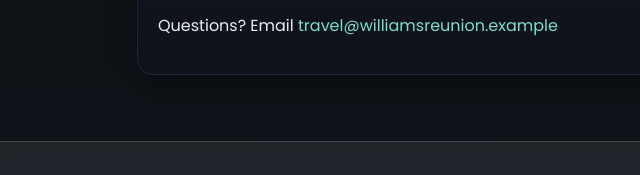
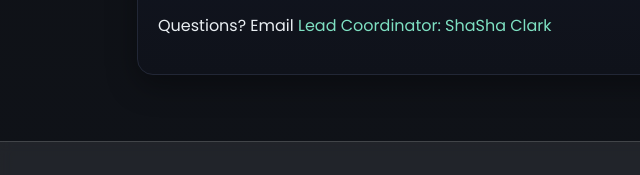
Before and after one commit to brazygryl-cell/FamilyReunion2026.github.io, a website: page lodging-travel.html in a window 1280 px wide. Shown: the part 1132-1307 px from the top of the page, 0-640 px from the left. Drawn offline with nearby package versions, Linux system fonts and the light colour scheme.

Commit message:
Update lodging-travel.html

```diff
--- a/lodging-travel.html
+++ b/lodging-travel.html
@@ -145,7 +145,7 @@
         <li>🚐 Book private vans early for large family groups.</li>
       </ul>
 
-      <p>Questions? Email <a href="mailto:travel@williamsreunion.example?subject=Travel%20Assistance%20Request">travel@williamsreunion.example</a></p>
+      <p>Questions? Email <a href="mailto:familyreunionwilliams2026@gmail.com">Lead Coordinator: ShaSha Clark</a></p>
     </div>
   </section>
 
```
